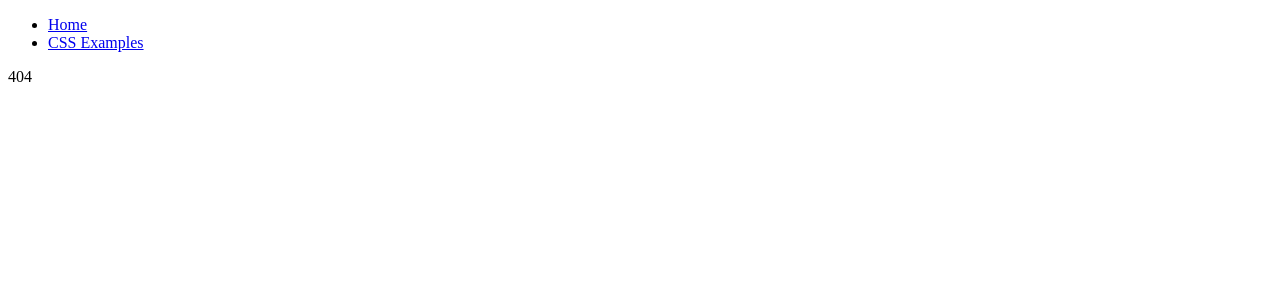
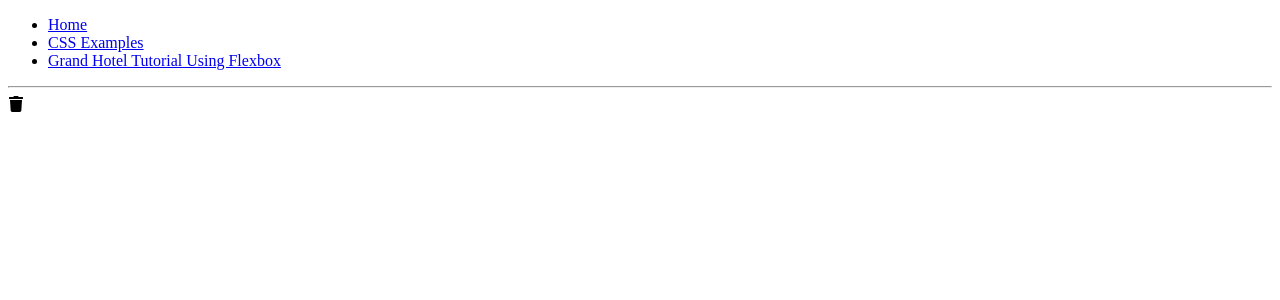
Before and after one commit to NathanDarcy/react-app-playground, a React (Vite) app: page /grand-hotel in a window 1280 px wide. Before the commit this address had no page. Shown: the top 300 px of the page. Built offline with nearby package versions, Linux system fonts and the light colour scheme.

Commit message:
wiring up grand hotel practice project for flexbox - Nathan

```diff
--- a/package.json
+++ b/package.json
@@ -15,6 +15,7 @@
     "@reduxjs/toolkit": "^2.11.2",
     "react": "^19.2.0",
     "react-dom": "^19.2.0",
+    "react-icons": "^5.5.0",
     "react-redux": "^9.2.0",
     "react-router": "^7.12.0"
   },
--- a/src/App.tsx
+++ b/src/App.tsx
@@ -8,6 +8,7 @@ import CssOverflowExamplesPage from './pages/cssExamples/CssOverFlowExamplesPage
 import CssBackgroundExamplesPage from './pages/cssExamples/CssBackgroundExamplesPage'
 import CssTransitionAndAnimationExamplesPage from './pages/cssExamples/CssTransitionAndAnimationExamplesPage'
 import CssFlexboxExamplesPage from './pages/cssExamples/CssFlexboxExamplesPage'
+import GrandHotelPage from './pages/grandHotel/GrandHotelPage'
 
 export default function App() {
   return (
@@ -20,8 +21,12 @@ export default function App() {
           <li>
             <Link to="/examples">CSS Examples</Link>
           </li>
+          <li>
+            <Link to="/grand-hotel">Grand Hotel Tutorial Using Flexbox</Link>
+          </li>
         </ul>
       </nav>
+      <hr />
 
       <Routes>
         <Route path="/" element={<HomePage />} />
@@ -37,6 +42,7 @@ export default function App() {
           <Route path="flexbox" element={<CssFlexboxExamplesPage />} />
         </Route>
 
+        <Route path="/grand-hotel" element={<GrandHotelPage />} />
         <Route path="/about" element={<AboutPage />} />
         <Route path="*" element={<NotFound />} />
       </Routes>
--- /dev/null
+++ b/src/features/grandHotel/GrandHotelDashboard.tsx
@@ -0,0 +1,9 @@
+import { FaTrash } from 'react-icons/fa'
+
+export default function GrandHotelDashBoard() {
+  return (
+    <div>
+      <FaTrash />
+    </div>
+  )
+}
--- /dev/null
+++ b/src/pages/grandHotel/GrandHotelPage.tsx
@@ -0,0 +1,9 @@
+import GrandHotelDashBoard from '../../features/grandHotel/GrandHotelDashboard'
+
+export default function GrandHotelPage() {
+  return (
+    <>
+      <GrandHotelDashBoard />
+    </>
+  )
+}
```
Also changed, not shown: 1 other file (tests, documents, lock files or other folders).
